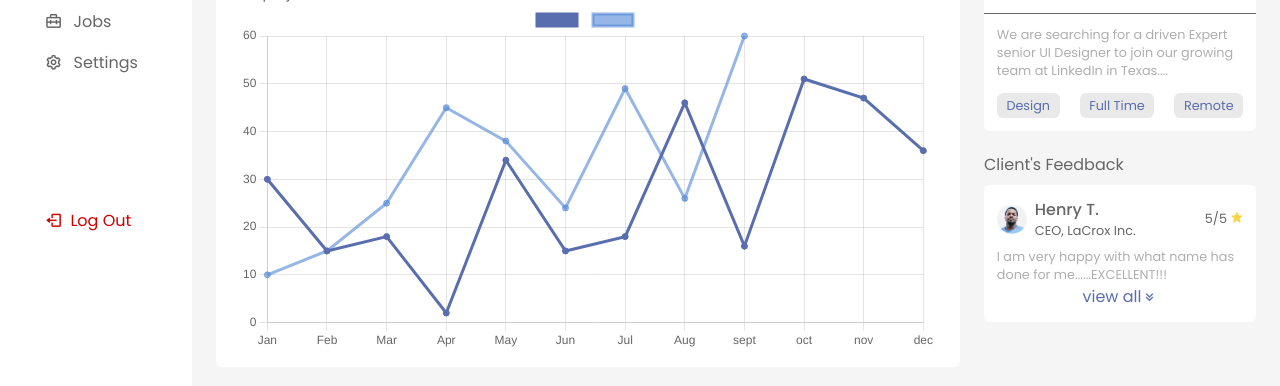
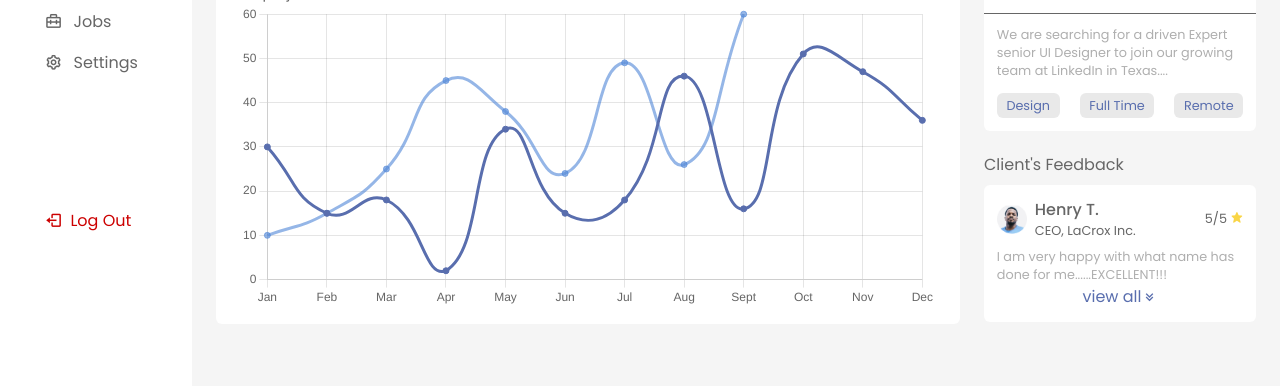
Before and after one commit to Jon-tim/HourGlance, a plain HTML site: page index.html in a window 1280 px wide. Shown: the part 372-758 px from the top of the page. Drawn offline with nearby package versions, Linux system fonts and the light colour scheme.

Commit message:
UPDATED Chart

```diff
--- a/index.html
+++ b/index.html
@@ -119,7 +119,7 @@
               </div>
             </div>
             <p><span>60</span> projects this month</p>
-            <div>
+            <div class="chart-container">
               <canvas id="myChart"></canvas>
             </div>
           </div>
--- a/src/chart.js
+++ b/src/chart.js
@@ -8,10 +8,10 @@ const labels = [
   "Jun",
   "Jul",
   "Aug",
-  "sept",
-  "oct",
-  "nov",
-  "dec",
+  "Sept",
+  "Oct",
+  "Nov",
+  "Dec",
 ];
 
 const data = {
@@ -22,12 +22,14 @@ const data = {
       backgroundColor: "#596eae",
       borderColor: "#596eae",
       data: [30, 15, 18, 2, 34, 15, 18, 46, 16, 51, 47, 36],
+      tension: 0.5,
     },
     {
       label: "",
       backgroundColor: "#5388d89c",
       borderColor: "#5388d89c",
       data: [10, 15, 25, 45, 38, 24, 49, 26, 60],
+      tension: 0.5,
     },
   ],
 };
@@ -35,7 +37,14 @@ const data = {
 const config = {
   type: "line",
   data: data,
-  options: {},
+  options: {
+    maintainAspectRatio: false,
+    plugins: {
+      legend: {
+        display: false,
+      },
+    },
+  },
 };
 
 const myChart = new Chart(chartContainer, config);
--- a/src/style.css
+++ b/src/style.css
@@ -370,6 +370,12 @@ progress::-moz-progress-bar {
   background-color: var(--light-washed-blue);
 }
 
+.chart-container {
+  width: 100%;
+  height: 38vh;
+  position: relative;
+}
+
 /* ASIDE SECTION */
 
 .side-content {
```
